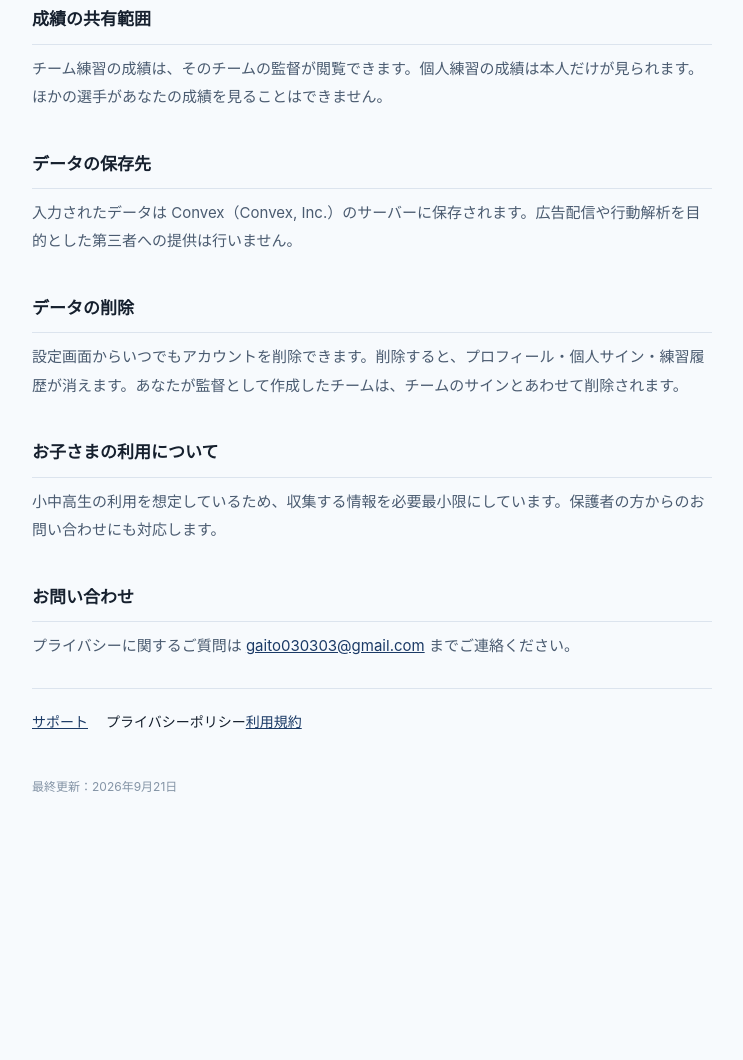
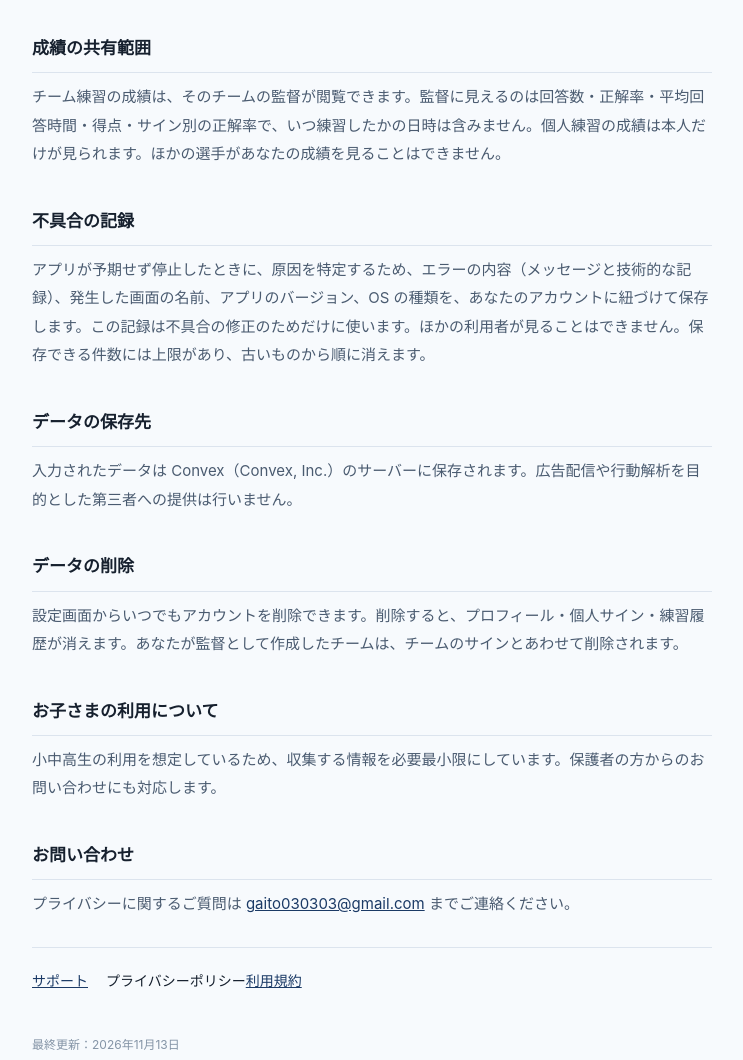
Before and after one commit to 1205guy/sign-knock-site, a plain HTML site: page privacy.html in a window 1280 px wide. Shown: the part 652-1712 px from the top of the page, without its empty margins (268-1011 px from the left). Before the commit the page ends 1515 px from the top, so only its background shows below. Drawn offline with Linux system fonts and the light colour scheme.

Commit message:
プライバシーポリシーと利用規約に不足していた記載を追加
- 不具合の記録（クラッシュログ）の収集を明記。従来「収集する情報」に
  記載がないまま保存していたため、項目を新設し本文も「〜だけです」を修正
- 監督が閲覧できる範囲を明確化。練習した日時を含まないことを明記
  （アプリ側でも監督向けクエリから日時を返さないよう変更済み）
- チーム内で知り得た情報の外部提供を禁止する条項を利用規約に追加

Co-Authored-By: Claude Opus 5 <noreply@anthropic.com>

```diff
--- a/privacy.html
+++ b/privacy.html
@@ -11,13 +11,15 @@
 <main>
 <h1 style="font-size:22px;margin:0 0 24px">プライバシーポリシー</h1>
 <h2>収集する情報</h2>
-<p>このアプリが保存するのは、あなたが入力した表示名・背番号（任意）、登録したサインの内容、練習の記録（正誤・回答時間・スコア）、参加しているチームの情報だけです。</p>
+<p>このアプリが保存するのは、あなたが入力した表示名・背番号（任意）、登録したサインの内容、練習の記録（正誤・回答時間・スコア）、参加しているチームの情報、および不具合の記録（「不具合の記録」の項をご覧ください）です。</p>
 <h2>収集しない情報</h2>
 <p>本名、住所、電話番号、メールアドレス、生年月日、性別、学校名、位置情報は収集しません。アカウントの作成にメールアドレスやパスワードは必要ありません。</p>
 <h2>表示名について</h2>
 <p>チーム内で表示される名前です。本名である必要はありません。ニックネームの利用をおすすめします。</p>
 <h2>成績の共有範囲</h2>
-<p>チーム練習の成績は、そのチームの監督が閲覧できます。個人練習の成績は本人だけが見られます。ほかの選手があなたの成績を見ることはできません。</p>
+<p>チーム練習の成績は、そのチームの監督が閲覧できます。監督に見えるのは回答数・正解率・平均回答時間・得点・サイン別の正解率で、いつ練習したかの日時は含みません。個人練習の成績は本人だけが見られます。ほかの選手があなたの成績を見ることはできません。</p>
+<h2>不具合の記録</h2>
+<p>アプリが予期せず停止したときに、原因を特定するため、エラーの内容（メッセージと技術的な記録）、発生した画面の名前、アプリのバージョン、OS の種類を、あなたのアカウントに紐づけて保存します。この記録は不具合の修正のためだけに使います。ほかの利用者が見ることはできません。保存できる件数には上限があり、古いものから順に消えます。</p>
 <h2>データの保存先</h2>
 <p>入力されたデータは Convex（Convex, Inc.）のサーバーに保存されます。広告配信や行動解析を目的とした第三者への提供は行いません。</p>
 <h2>データの削除</h2>
@@ -27,7 +29,7 @@
 <h2>お問い合わせ</h2>
 <p>プライバシーに関するご質問は <a href="mailto:gaito030303@gmail.com">gaito030303@gmail.com</a> までご連絡ください。</p>
 <nav><a href="index.html">サポート</a><span>プライバシーポリシー</span><a href="terms.html">利用規約</a></nav>
-<footer>最終更新：2026年9月21日</footer>
+<footer>最終更新：2026年11月13日</footer>
 </main>
 </body>
 </html>
```
Also changed, not shown: terms.html (+3 -1 lines).
